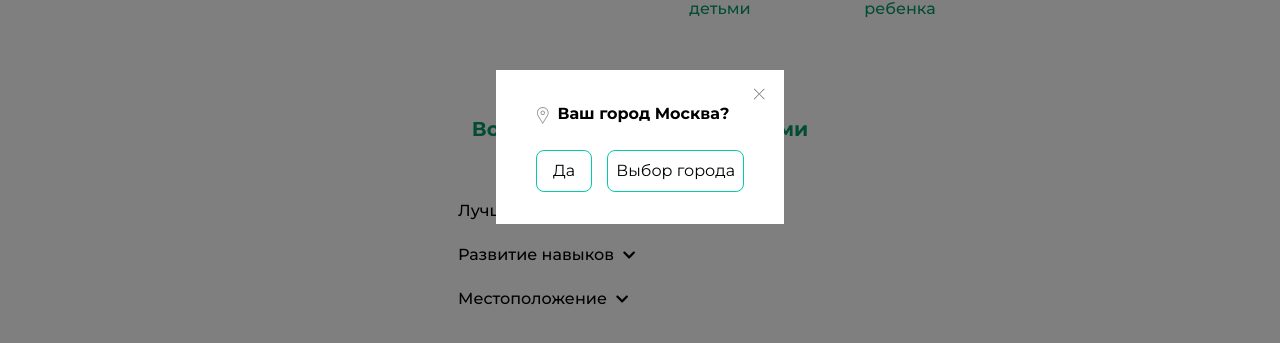
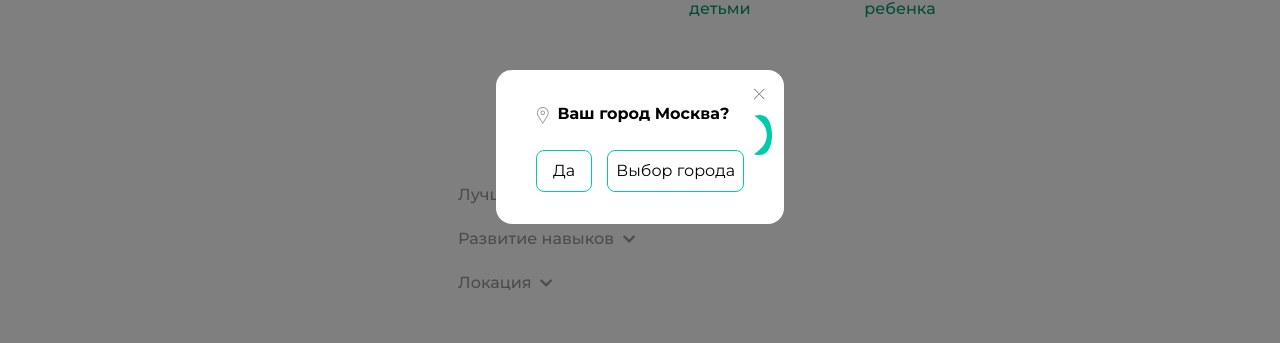
Before and after one commit to ToxicEKB/Weekend, a React (Create React App) app: page / in a window 1280 px wide. Shown: the part 253-596 px from the top of the page. Built offline with nearby package versions, Linux system fonts and the light colour scheme.

Commit message:
fix tags

```diff
--- a/src/components/Tags/ShowTags.js
+++ b/src/components/Tags/ShowTags.js
@@ -5,12 +5,17 @@ const ShowTags = (props) => {
   return (
     <div>
       {props.visibility ? (
-        <div className="flex flex-wrap">
+        <div className={`flex flex-wrap
+        ${
+          props.cat === 1
+            ? "justify-between"
+            : ""
+        } `}>
           {tagsItems.map((item, idx) => {
             return (
               item.cat === props.cat && (
-                <div key={idx} className="mr-4 mb-5">
-                  <TagItem item={item} key={item.id} />
+                <div key={idx} className="mr-5 mb-5">
+                  <TagItem item={item} key={item.id} cat={item.cat} />
                 </div>
               )
             );
--- a/src/components/Tags/TagBlock.js
+++ b/src/components/Tags/TagBlock.js
@@ -11,9 +11,9 @@ const TagBlock = (props) => {
   };
 
   return (
-    <div className="">
+    <div className="text-Gray">
       <p
-        className="mb-5 text-base font-medium cursor-pointer hover:opacity-70"
+        className="mb-5 text-Gray text-base font-medium cursor-pointer hover:text-Orange"
         onClick={toggleVisibleTags}
       >
         {props.title} &nbsp;
--- a/src/components/Tags/TagItem.js
+++ b/src/components/Tags/TagItem.js
@@ -1,7 +1,12 @@
 const TagItem = (props) => {
   return (
     <a
-      className="px-2 py-1 rounded-md bg-green-500 no-underline text-base hover:bg-green-400"
+      className={`px-3.5 py-1.5 rounded-2xl no-underline text-white text-xs font-semibold hover:shadow-drop
+        ${
+          props.item.cat === 1
+            ? "bg-Orange"
+            : `${props.item.cat === 2 ? "bg-Blue" : "bg-Sea"}`
+        } `}
       href={`${props.item.url}`}
     >
       {props.item.text}
--- a/src/components/Tags/Tags.js
+++ b/src/components/Tags/Tags.js
@@ -1,14 +1,20 @@
 import TagBlock from "./TagBlock";
+import RectLeft from "./icons/RectLeft";
+import RectRight from "./icons/RectRight";
 
 const Tags = () => {
   return (
     <div className="p-2.5 w-96 mx-auto">
-      <h2 className="mb-7 text-green-600 text-xl font-bold text-center">
-        Воспользуйтесь уже готовыми подборками
-      </h2>
+      <div className="mb-7 flex justify-center items-center">
+        <RectLeft />
+        <h2 className="mx-10 text-Gray text-xl font-semibold tracking-wide">
+          Готовые сеты
+        </h2>
+        <RectRight />
+      </div>
       <TagBlock title="Лучшие подборки" cat={1} />
       <TagBlock title="Развитие навыков" cat={2} />
-      <TagBlock title="Местоположение" cat={3} />
+      <TagBlock title="Локация" cat={3} />
     </div>
   );
 };
--- /dev/null
+++ b/src/components/Tags/icons/RectLeft.js
@@ -0,0 +1,18 @@
+const RectLeft = () => {
+  return (
+    <svg
+      width="18"
+      height="40"
+      viewBox="0 0 18 40"
+      fill="none"
+      xmlns="http://www.w3.org/2000/svg"
+    >
+      <path
+        d="M8.29861 0.676131C11.9011 -0.845163 18 0.676131 18 0.676131C18 0.676131 10.5 6.22222 8.29861 9.77778C4.22439 16.3582 4.23094 23.5299 8.29861 30.2222C11 34.6667 18 39.3239 18 39.3239C18 39.3239 11.9011 40.8452 8.29861 39.3239C-2.7662 34.6513 -2.7662 5.34868 8.29861 0.676131Z"
+        fill="#00CCA9"
+      />
+    </svg>
+  );
+};
+
+export default RectLeft;
--- /dev/null
+++ b/src/components/Tags/icons/RectRight.js
@@ -0,0 +1,19 @@
+const RectRight = () => {
+  return (
+    <svg
+      width="18"
+      height="40"
+      viewBox="0 0 18 40"
+      fill="none"
+      xmlns="http://www.w3.org/2000/svg"
+      className="transform rotate-180"
+    >
+      <path
+        d="M8.29861 0.676131C11.9011 -0.845163 18 0.676131 18 0.676131C18 0.676131 10.5 6.22222 8.29861 9.77778C4.22439 16.3582 4.23094 23.5299 8.29861 30.2222C11 34.6667 18 39.3239 18 39.3239C18 39.3239 11.9011 40.8452 8.29861 39.3239C-2.7662 34.6513 -2.7662 5.34868 8.29861 0.676131Z"
+        fill="#00CCA9"
+      />
+    </svg>
+  );
+};
+
+export default RectRight;
--- a/src/components/Tags/tagsItems.js
+++ b/src/components/Tags/tagsItems.js
@@ -6,16 +6,12 @@ export const tagsItems = [
   },
   {
     cat:1,
-    text: "#дети_3+",
+    text: "#дети_12+",
     url: "/222",
   },
   {
     cat:1,
-    text: "#дети_12+",
-  },
-  {
-    cat:1,
-    text: "#антистресс"
+    text: "#дети_3+",
   },
   {
     cat:2,
--- a/tailwind.config.js
+++ b/tailwind.config.js
@@ -9,6 +9,14 @@ module.exports = {
     minWidth: {
       14: "56px",
     },
+    textColor: (theme) => ({
+      ...theme("colors"),
+      Sea: "#00CCA9",
+      Orange: "#FF9F39",
+      Blue: "#466FBD",
+      Crimson: "#BD467F",
+      Gray: "#979797",
+    }),
     backgroundColor: (theme) => ({
       ...theme("colors"),
       Sea: "#00CCA9",
@@ -30,8 +38,12 @@ module.exports = {
       DEFAULT: "0.25rem",
       md: "0.375rem",
       lg: "0.5rem",
+      "2xl": "1rem",
       full: "9999px",
       "10px": "10px",
+    },
+    boxShadow: {
+      drop: "0 4px 4px rgba(0, 0, 0, 0.25)",
     },
   },
   variants: {
```
